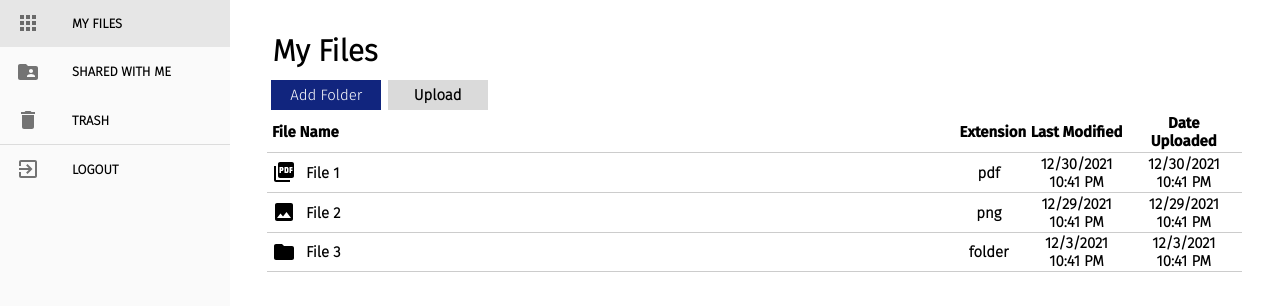
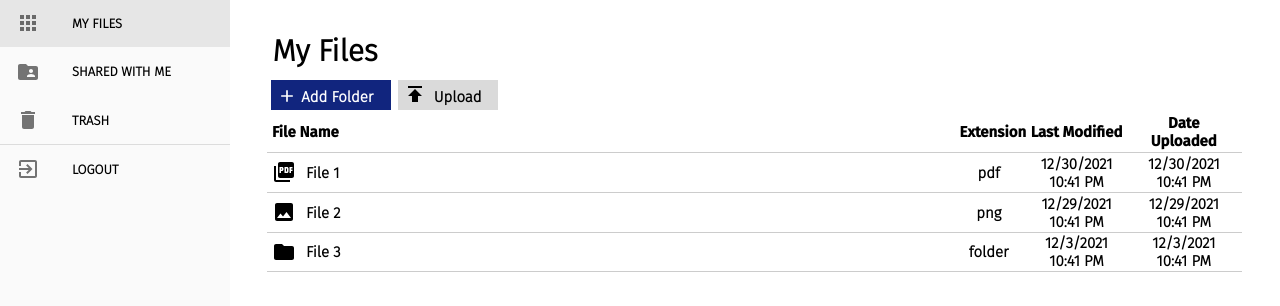
Before and after one commit to Riolku/cryptbox, a Next.js app in the folder frontend/: page /user in a window 1280 px wide. Shown: the top 306 px of the page. Built offline with nearby package versions, Linux system fonts and the light colour scheme; no server answers.

Commit message:
i still despise css

```diff
--- a/frontend/components/FilePicker.tsx
+++ b/frontend/components/FilePicker.tsx
@@ -1,5 +1,4 @@
 import Button from '@material-ui/core/Button';
-import PublishIcon from '@material-ui/icons/Publish';
 import React, { useRef } from 'react';
 
 import styles from '../styles/User.module.css';
--- a/frontend/pages/user.tsx
+++ b/frontend/pages/user.tsx
@@ -8,6 +8,8 @@ import AppsIcon from '@material-ui/icons/Apps';
 import FolderSharedIcon from '@material-ui/icons/FolderShared';
 import DeleteIcon from '@material-ui/icons/Delete';
 import ExitToAppIcon from '@material-ui/icons/ExitToApp';
+import PublishIcon from '@material-ui/icons/Publish';
+import AddIcon from '@material-ui/icons/Add';
 
 import FilePicker from '../components/FilePicker';
 import Navbar from '../components/Navbar';
@@ -203,9 +205,10 @@ export default function User(){
                 {
                     fvstate == 'My Files'?
                     <div>
-                        <button className = { styles.newFolder } onClick = { addFolder }> Add Folder </button>
+                        <button className = { styles.newFolder } onClick = { addFolder }><AddIcon fontSize="small" style={{ position:'absolute', left:'5%', top:'20%' }}/> <h1 style={{ position: 'absolute', top: '-7.5%', left: '25%', fontSize: '15px', fontFamily: 'var(--font)' }}>Add Folder </h1></button>
                         <div className = { styles.uploadFile }>
-                            <h1 style = {{ position: 'absolute', top: '0%', left: '50%', transform: 'translate(-50%,-20%)', fontSize: '15px', fontFamily: 'var(--font)' }}> Upload </h1>
+                            <PublishIcon style={{ position:'absolute', left:'5%', top:'7%' }}/>
+                            <h1 style = {{ position: 'absolute', top: '5%', left: '60%', transform: 'translate(-50%,-20%)', fontSize: '15px', fontFamily: 'var(--font)' }}> Upload </h1>
                             <FilePicker onFile={ setUpload }></FilePicker>
                         </div>
                     </div>
--- a/frontend/styles/User.module.css
+++ b/frontend/styles/User.module.css
@@ -54,7 +54,7 @@
 
     position: absolute;
     height: 30px;
-    width: 110px;
+    width: 120px;
     background: rgb(17,37,126);
     color: white;
     font-family: var(--font);
@@ -82,7 +82,7 @@
     color: black;
     font-family: var(--font);
     font-size: 15px;
-    left: calc(4.5% + 110px);
+    left: calc(4.5% + 120px);
     top: 10%;
     cursor: pointer;
     transition: 0.3s;
```
